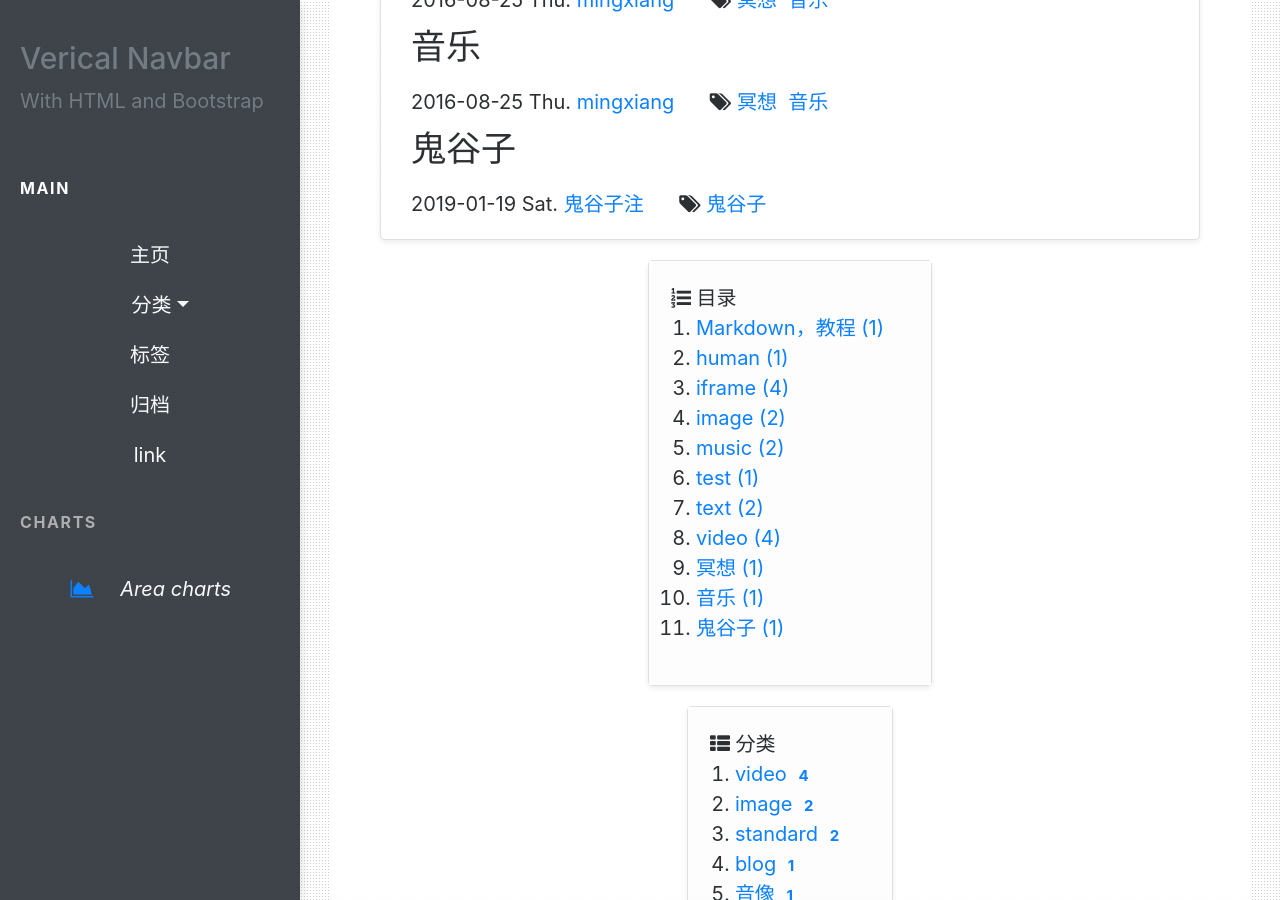
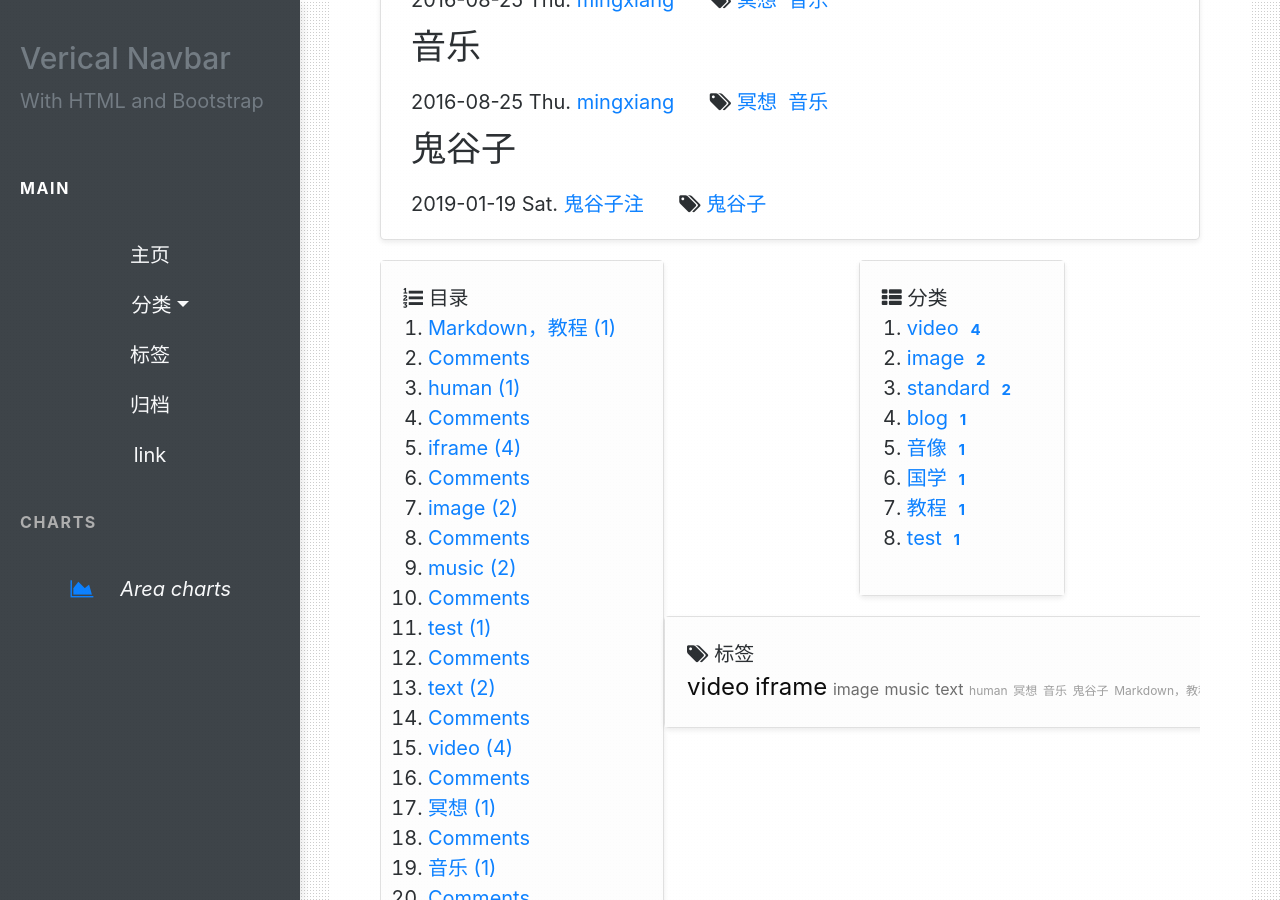
Before and after one commit to nengwuzhi/nengwuzhi.github.ioce, a Jekyll site: the page built from pages/tags.html, in a window 1280 px wide and 900 px high, scrolled down 1493 px. Built offline with Jekyll 4.4.1, drawn with Linux system fonts in a browser that asks for light colours; nearby versions of some CDN libraries; comment, search, counter and statistics services are not loaded.

Commit message:
Update sidebar.html

```diff
--- a/_includes/sidebar.html
+++ b/_includes/sidebar.html
@@ -15,6 +15,12 @@
                             {{ tag }} ({{ site.tags[tag].size }})
                         </a>
                     </li>
+
+                     {% if hasSimilar.size > 0 %}
+                    <li><a href="#similar_posts">Similar Posts</a></li>
+                    {% endif %}
+                    <li><a href="#comments">Comments</a></li>
+
                     {% endfor %}
                 </ul>
             </div>
```
